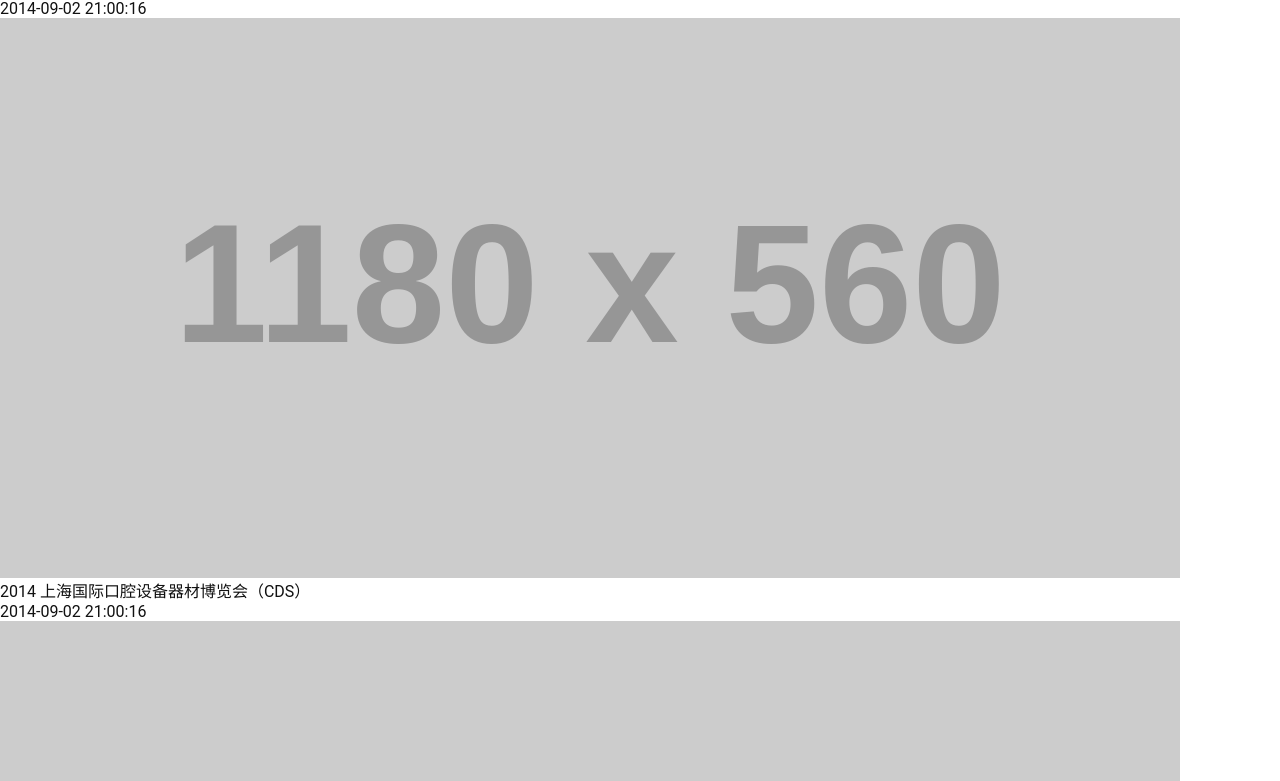
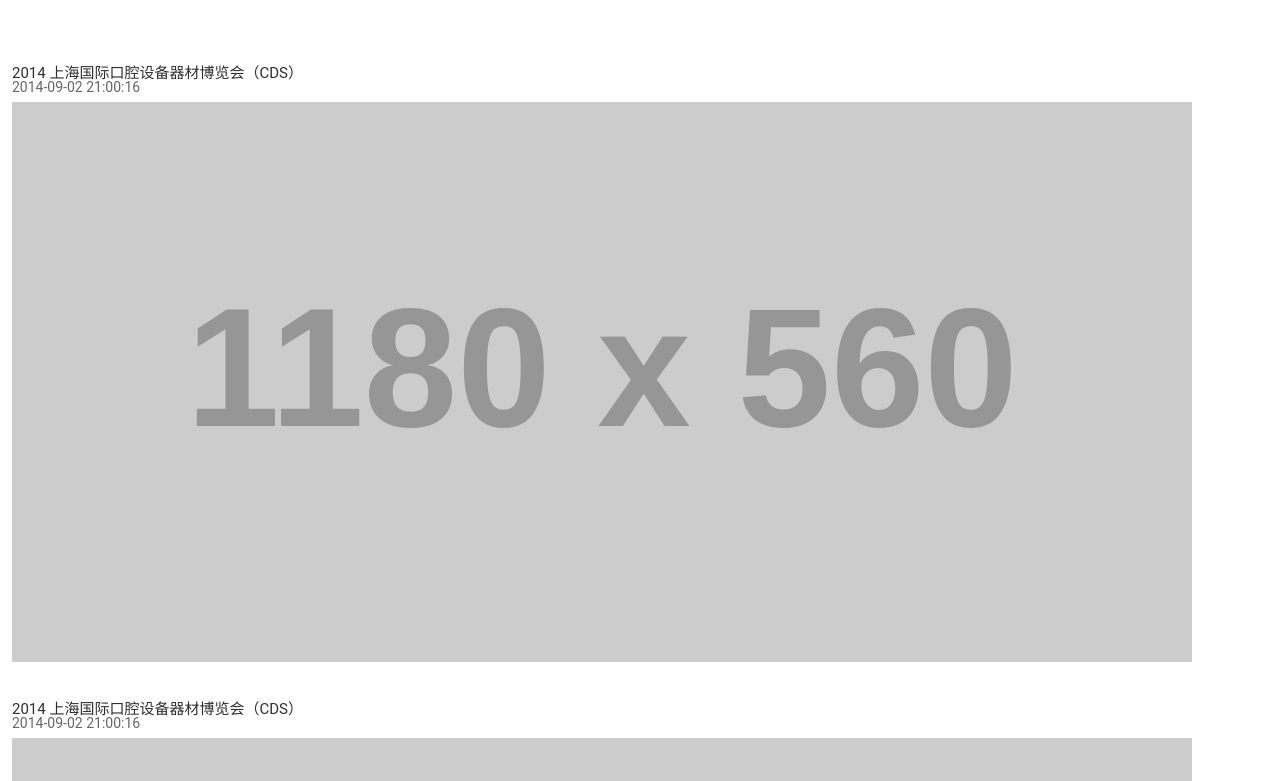
Before and after one commit to 6172/Cube-Mobile, a plain HTML site: page news.html in a window 1280 px wide. Shown: the part 123-904 px from the top of the page. Drawn offline with Linux system fonts and the light colour scheme; placeholder pictures from the web are drawn by us; a script that the page names is missing.

Commit message:
1、文章列表页完成。

```diff
--- a/css/style.css
+++ b/css/style.css
@@ -364,3 +364,63 @@ body {
 .page-products > .swipe-nav {
     bottom: 20px;
 }
+
+/* -------------------------------------------------------------------------------- */
+/* Page News
+/* -------------------------------------------------------------------------------- */
+
+.page-news {
+    height: 100%;
+}
+
+.posts-introduction,
+.posts {
+    background-color: #fff;
+    padding: 0 12px;
+}
+
+.posts-introduction > h2 {
+    color: #2e2e2e;
+    font-size: 35px;
+    height: 56px;
+    line-height: 56px;
+}
+
+.posts-introduction > p {
+    font-size: 14px;
+    line-height: 17px;
+    padding: 0 0 26px;
+}
+
+.posts {
+    padding-bottom: 20px;
+}
+
+.post {
+    margin: 35px 0 0;
+}
+
+.post-header {}
+
+.post-header > a,
+.post-thumb > a {
+    display: block;
+}
+
+.post-header h4 {
+    color: #2e2e2e;
+    font-size: 15px;
+    height: 18px;
+}
+
+.post-header div {
+    color: #666;
+    font-size: 14px;
+    height: 23px;
+}
+
+.post-thumb {}
+
+.post-thumb img {
+    max-width: 100%;
+}
--- a/news.html
+++ b/news.html
@@ -35,52 +35,72 @@
             </h1>
             <header class="posts-introduction">
                 <h2>点滴细节之美</h2>
-                <p>3D 打印机为您的生活添加优雅品味，一丝不苟的精巧设计旨在震撼您的真实感受。</p>
+                <p class="bd-1">3D 打印机为您的生活添加优雅品味，一丝不苟的精巧设计旨在震撼您的真实感受。</p>
             </header>
             <div class="posts">
                 <div class="post">
                     <header class="post-header">
+                        <a href="article.html">
                             <h4>2014 上海国际口腔设备器材博览会（CDS）</h4>
                             <div>2014-09-02 21:00:16</div>
+                        </a>
                     </header>
                     <figure class="post-thumb">
+                        <a href="article.html">
                             <img src="http://placehold.it/1180x560" alt="">
+                        </a>
                     </figure>
                 </div>
                 <div class="post">
                     <header class="post-header">
+                        <a href="article.html">
                             <h4>2014 上海国际口腔设备器材博览会（CDS）</h4>
                             <div>2014-09-02 21:00:16</div>
+                        </a>
                     </header>
                     <figure class="post-thumb">
+                        <a href="article.html">
                             <img src="http://placehold.it/1180x560" alt="">
+                        </a>
                     </figure>
                 </div>
                 <div class="post">
                     <header class="post-header">
+                        <a href="article.html">
                             <h4>2014 上海国际口腔设备器材博览会（CDS）</h4>
                             <div>2014-09-02 21:00:16</div>
+                        </a>
                     </header>
                     <figure class="post-thumb">
+                        <a href="article.html">
                             <img src="http://placehold.it/1180x560" alt="">
+                        </a>
                     </figure>
                 </div>
                 <div class="post">
                     <header class="post-header">
+                        <a href="article.html">
                             <h4>2014 上海国际口腔设备器材博览会（CDS）</h4>
                             <div>2014-09-02 21:00:16</div>
+                        </a>
                     </header>
                     <figure class="post-thumb">
+                        <a href="article.html">
                             <img src="http://placehold.it/1180x560" alt="">
+                        </a>
                     </figure>
                 </div>
                 <div class="post">
                     <header class="post-header">
+                        <a href="article.html">
                             <h4>2014 上海国际口腔设备器材博览会（CDS）</h4>
                             <div>2014-09-02 21:00:16</div>
+                        </a>
                     </header>
                     <figure class="post-thumb">
+                        <a href="article.html">
                             <img src="http://placehold.it/1180x560" alt="">
+                        </a>
                     </figure>
                 </div>
             </div>
```
Lines whose indentation alone changed are shown as unchanged.
